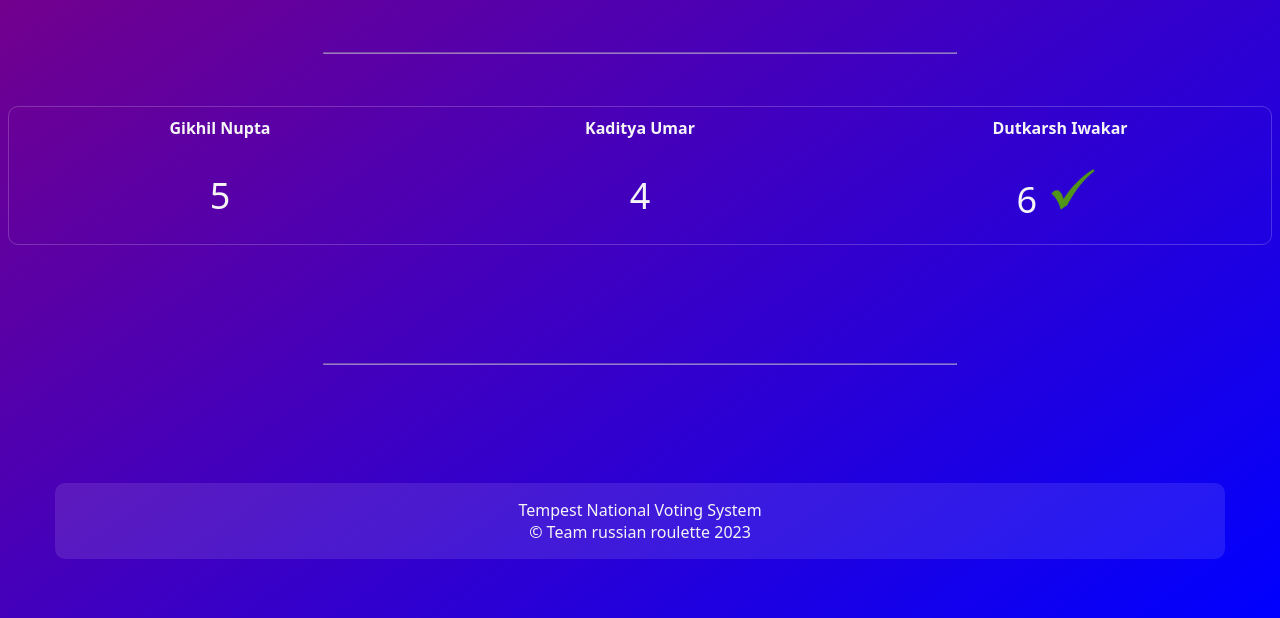
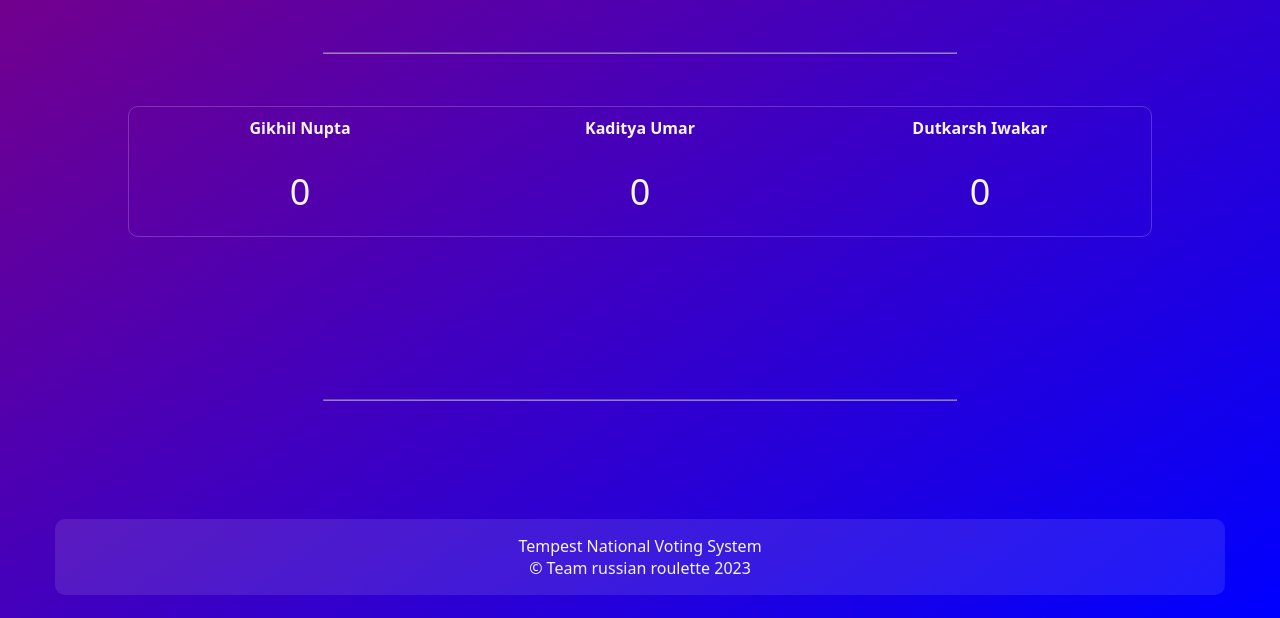
Before and after one commit to ryuukumar/code-geeks-hackathon, a plain HTML site: page website/results.html in a window 1280 px wide. Shown: the part 182-800 px from the top of the page. Drawn offline with Linux system fonts and the light colour scheme.

Commit message:
more changes

```diff
--- a/website/results.html
+++ b/website/results.html
@@ -14,6 +14,7 @@
 		<center>
 			<h1>Live counter</h1><br><br><hr><br><br>
 			<table id="results-table"></table>
+			<br><br>
 		</center>
 
 		<br><br><br><br><br>
@@ -30,7 +31,7 @@
 
 	<script>
 		var candidates = ['Gikhil Nupta', 'Kaditya Umar', 'Dutkarsh Iwakar']
-		var results = [5, 4, 6]
+		var results = [0, 0, 0]
 
 		var max = results[0]
 		for (i in results) {
@@ -56,6 +57,7 @@
 		document.getElementById("results-table").innerHTML = tabletext
 
 		function upatePolls(message) {
+
 			for (j in candidates) {
 				if (candidates[j]==message) {
 					results[j]++
```
